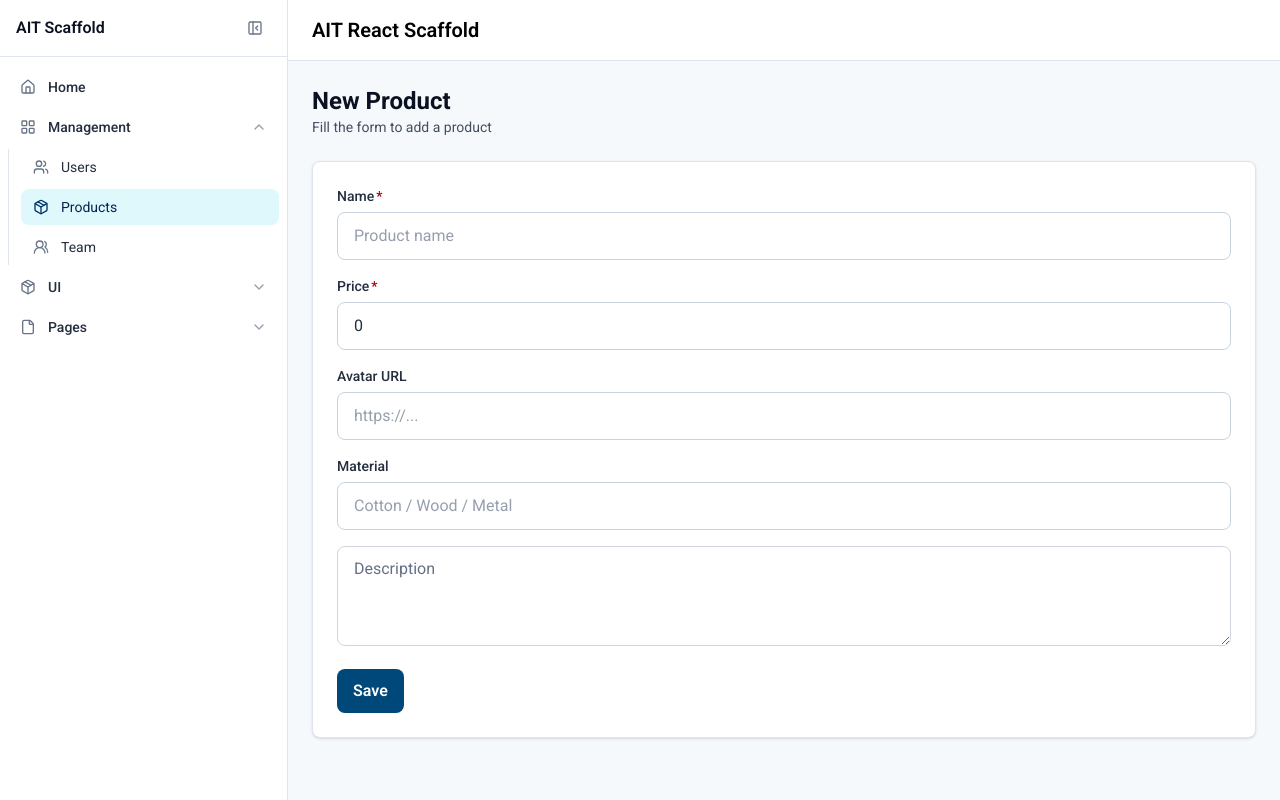
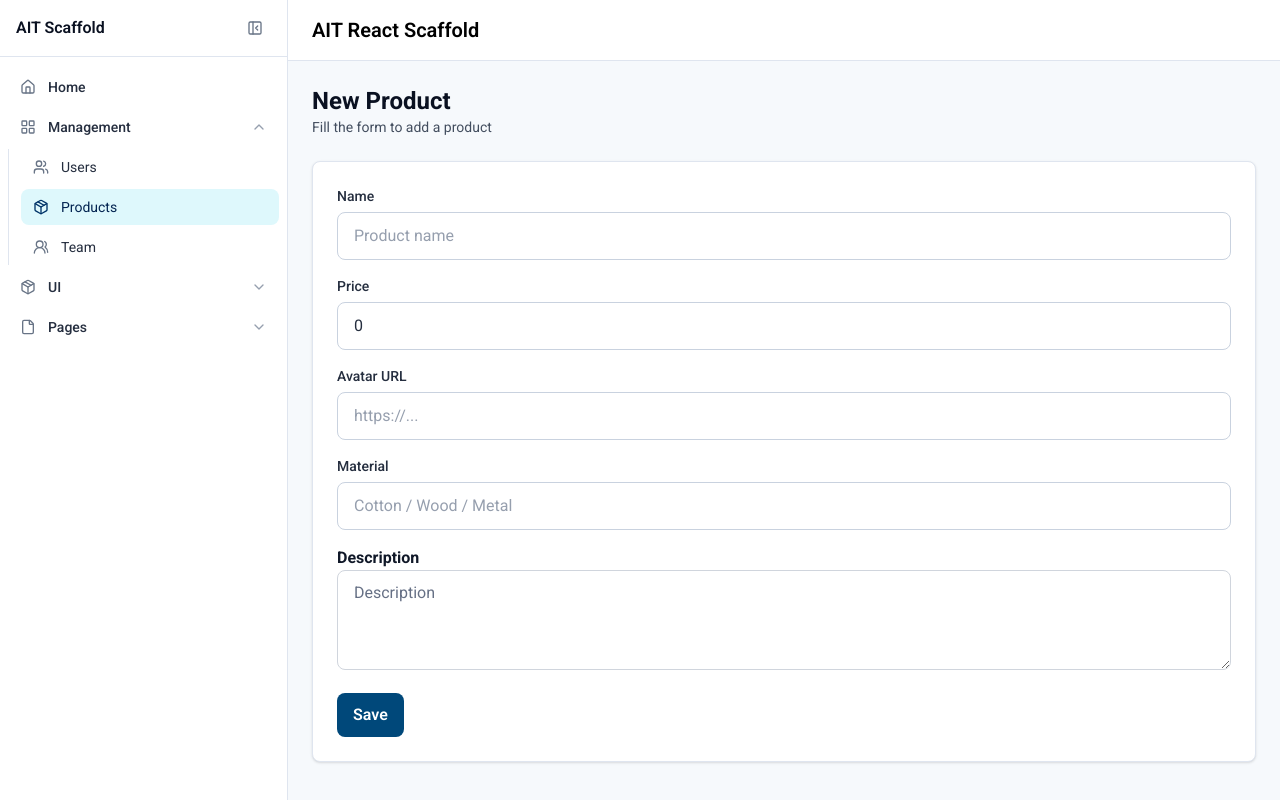
Before and after one commit to intankirana19/angular-to-react-transition-capstone-project, a React (Vite) app: page /products/new in a window 1280 px wide. Built offline with nearby package versions, Linux system fonts and the light colour scheme.

Commit message:
incorporate react hook form with zod resolver for validations

```diff
--- a/package.json
+++ b/package.json
@@ -18,6 +18,7 @@
     "prepare": "husky"
   },
   "dependencies": {
+    "@hookform/resolvers": "^5.2.2",
     "@radix-ui/react-accordion": "^1.2.12",
     "@radix-ui/react-dialog": "^1.1.15",
     "@radix-ui/react-dropdown-menu": "^2.1.4",
@@ -35,6 +36,7 @@
     "react": "^19.0.0",
     "react-day-picker": "^9.13.0",
     "react-dom": "^19.0.0",
+    "react-hook-form": "^7.71.1",
     "react-router-dom": "^7.1.1",
     "tailwind-merge": "^2.6.0",
     "zod": "^3.24.1",
--- a/src/features/products/components/ProductForm.tsx
+++ b/src/features/products/components/ProductForm.tsx
@@ -1,51 +1,66 @@
-import { useState } from 'react';
 import { Input } from '@/shared/ui/Input';
-import { Textarea } from '@/shared/ui/Textarea';
-import { type ProductInputValues } from '../types';
+import { Textarea, TextareaField } from '@/shared/ui/Textarea';
+import { productInputSchema, type ProductInputValues } from '../types';
+import { useForm } from 'react-hook-form';
+import { zodResolver } from '@hookform/resolvers/zod';
 
 export function ProductForm() {
-  const [values, setValues] = useState<ProductInputValues>({
+  const {
+    register,
+    handleSubmit,
+    formState: { errors },
+  } = useForm<ProductInputValues>({
+    resolver: zodResolver(productInputSchema), // ambil validasi zod yg dischema
+    defaultValues: {
       name: '',
       price: 0,
       avatar: '',
       material: '',
       description: '',
+    },
   });
 
+  const onSubmit = (data: ProductInputValues) => {
+    console.log('submit product', data);
+  };
+
   return (
-    <form className="space-y-4">
+    <form
+      className="space-y-4"
+      onSubmit={(e) => {void handleSubmit(onSubmit)(e);}}
+      noValidate
+    >
       <Input
         label="Name"
         placeholder="Product name"
-        required
-        value={values.name}
-        onChange={(e) => setValues((prev) => ({ ...prev, name: e.target.value }))}
+        error={errors.name?.message}
+        {...register('name')} // register ke react hook form
       />
       <Input
         label="Price"
         type="number"
         placeholder="0"
-        required
-        value={values.price}
-        onChange={(e) => setValues((prev) => ({ ...prev, price: Number(e.target.value) }))}
+        error={errors.price?.message}
+        {...register('price', {
+          valueAsNumber: true, // input number selalu string, pakai valueAsNumber biar jadi number.
+        })}
       />
       <Input
         label="Avatar URL"
         placeholder="https://..."
-        value={values.avatar}
-        onChange={(e) => setValues((prev) => ({ ...prev, avatar: e.target.value }))}
+        {...register('avatar')}
       />
       <Input
         label="Material"
         placeholder="Cotton / Wood / Metal"
-        value={values.material}
-        onChange={(e) => setValues((prev) => ({ ...prev, material: e.target.value }))}
+        {...register('material')}
       />
+      <TextareaField label="Description" error={errors.description?.message}>
         <Textarea
           placeholder="Description"
-        value={values.description}
-        onChange={(e) => setValues((prev) => ({ ...prev, description: e.target.value }))}
+          {...register('description')}
         />
+      </TextareaField>
 
       <button
         type="submit"
```
Also changed, not shown: 1 other file (tests, documents, lock files or other folders). Lines whose indentation alone changed are shown as unchanged.
